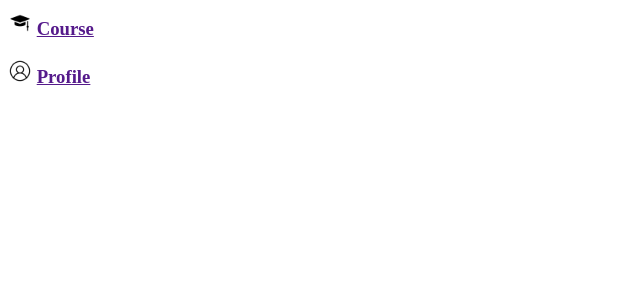
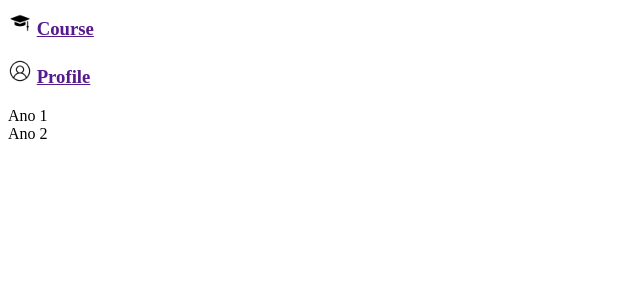
Before and after one commit to bnxbank/dashboard_grupoAlves, a Flask app: page / in a window 1280 px wide. Shown: the part 180-480 px from the top of the page, without its empty margins (0-640 px from the left). Run offline with Flask 3, Linux system fonts and the light colour scheme.

Commit message:
fazendo as divs parte 2

```diff
--- a/flaskProject/templates/dashboard2.html
+++ b/flaskProject/templates/dashboard2.html
@@ -30,18 +30,45 @@
             </div>
         </div>
     </div>
-        <div class="menu"></div>
     <div class="coluna-charts">
         <div class="azul-chart1">
-                <div class="ano1vertical"></div>
-                <div class="charts1"></div>
+            <div class="ano1vertical">Ano 1</div>
+            <div class="charts1" id="chartContainer">
+                <div id="legendDiv"></div>
+                <div id="chart12023" class="chart-div-top"></div>
+                <!-- ... rest of your charts for the first year ... -->
+                   <div id="legendDiv"></div>
+
+                <div id="chart12023" class="chart-div-top"></div>
+                <div id="chart22023" class="chart-div"></div>
+                <div id="chart32023" class="chart-div"></div>
+
+                <div id="chart42023" class="chart-div"></div>
+                <div id="chart52023" class="chart-div"></div>
+                <div id="chart62023" class="chart-div"></div>
+                <div id="chart72023" class="chart-div"></div>
+                <div id="chart82023" class="chart-div"></div>
+                <div id="chart92023" class="chart-div-last"></div>
+            </div>
         </div>
         <div class="azul-chart2">
-                <div class="ano2vertical"></div>
-                <div class="charts2"></div>
+            <div class="ano2vertical">Ano 2</div>
+            <div class="charts2" id="charts2022">
+                <div id="chart12022" class="chart-div-top"></div>
+                <!-- ... rest of your charts for the second year ... -->
+
+                <div id="chart12022" class="chart-div-top"></div>
+                <div id="chart22022" class="chart-div"></div>
+                <div id="chart32022" class="chart-div"></div>
+                <div id="chart42022" class="chart-div"></div>
+                <div id="chart52022" class="chart-div"></div>
+                <div id="chart62022" class="chart-div"></div>
+                <div id="chart72022" class="chart-div"></div>
+                <div id="chart82022" class="chart-div"></div>
+                <div id="chart92022" class="chart-div-last"></div>
+            </div>
         </div>
     </div>
 
-
 </body>
 </html>
```
Lines whose indentation alone changed are shown as unchanged.
